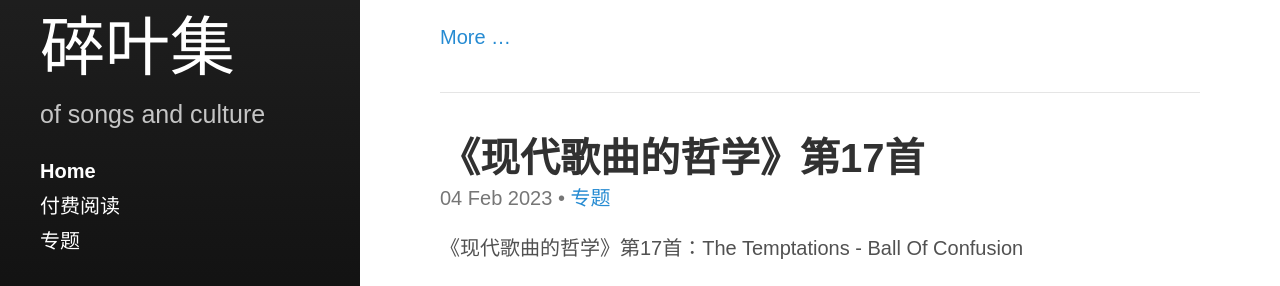
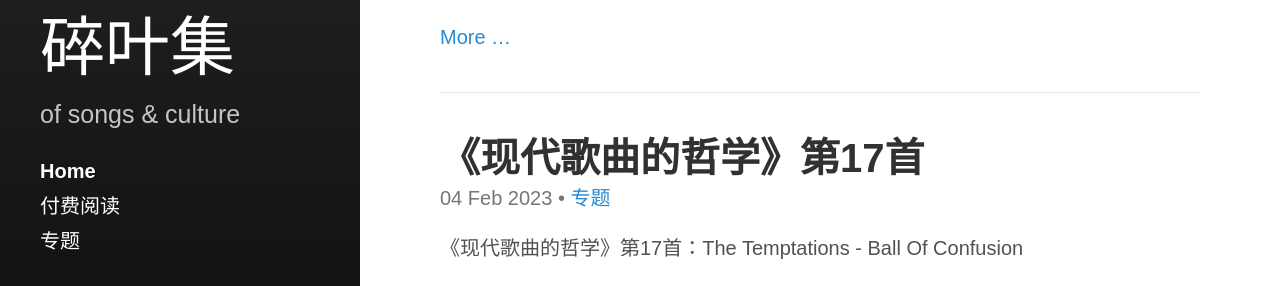
Before and after one commit to ukuz/ukuz.github.io, a Jekyll site: the page built from index.html, in a window 1280 px wide. Shown: the part 499-785 px from the top of the page. Built offline with Jekyll 4.4.1, drawn with Linux system fonts in a browser that asks for light colours; the list of posts is cut into pages by our own code.

Commit message:
Update _config.yml

```diff
--- a/_config.yml
+++ b/_config.yml
@@ -5,7 +5,7 @@ highlighter:      rouge
 # Setup
 title:            碎叶集
 tagline:          'GitHub Blog'
-description:      'of songs and  culture'
+description:      'of songs & culture'
 url:              https://ukuz.github.io
 baseurl:          '/'
                   # the optional subpath of your site, e.g. "/blog"
```
